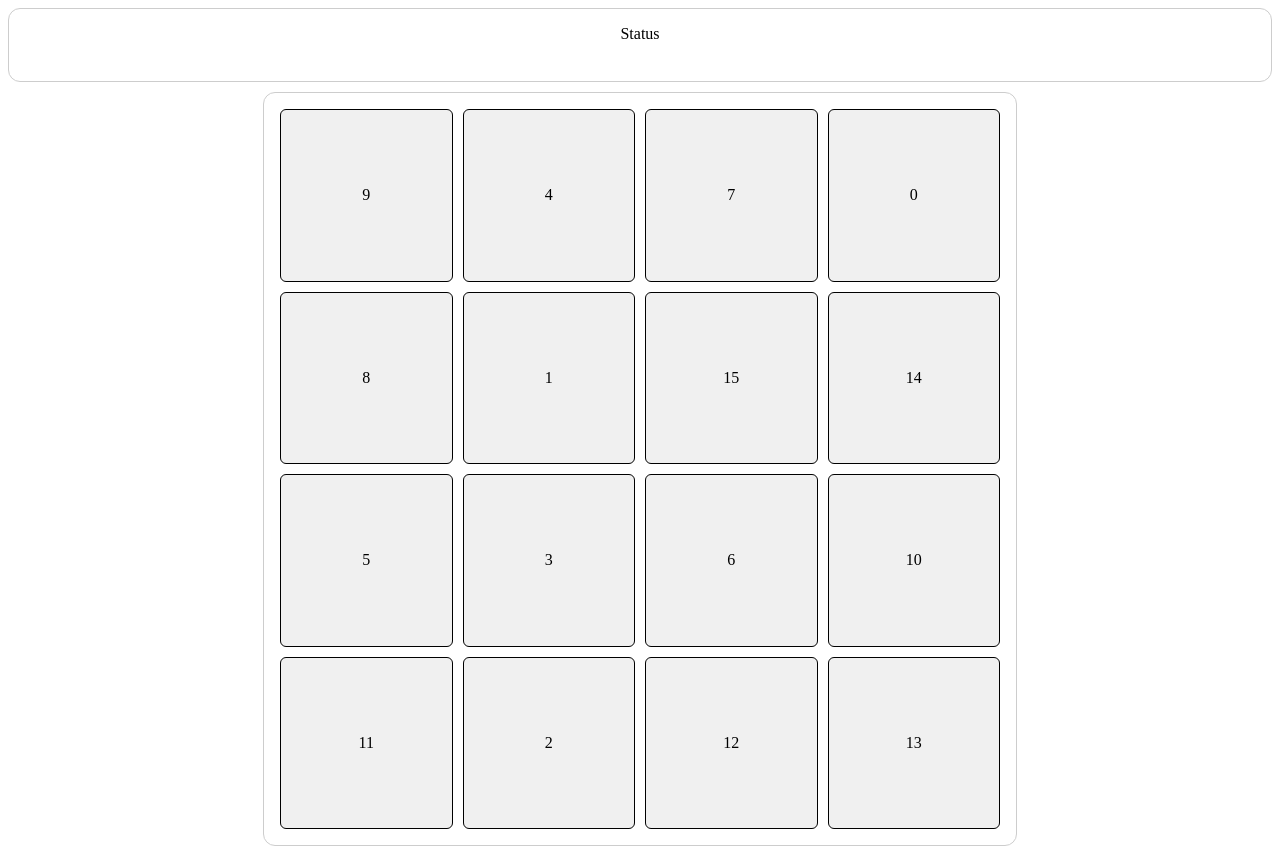
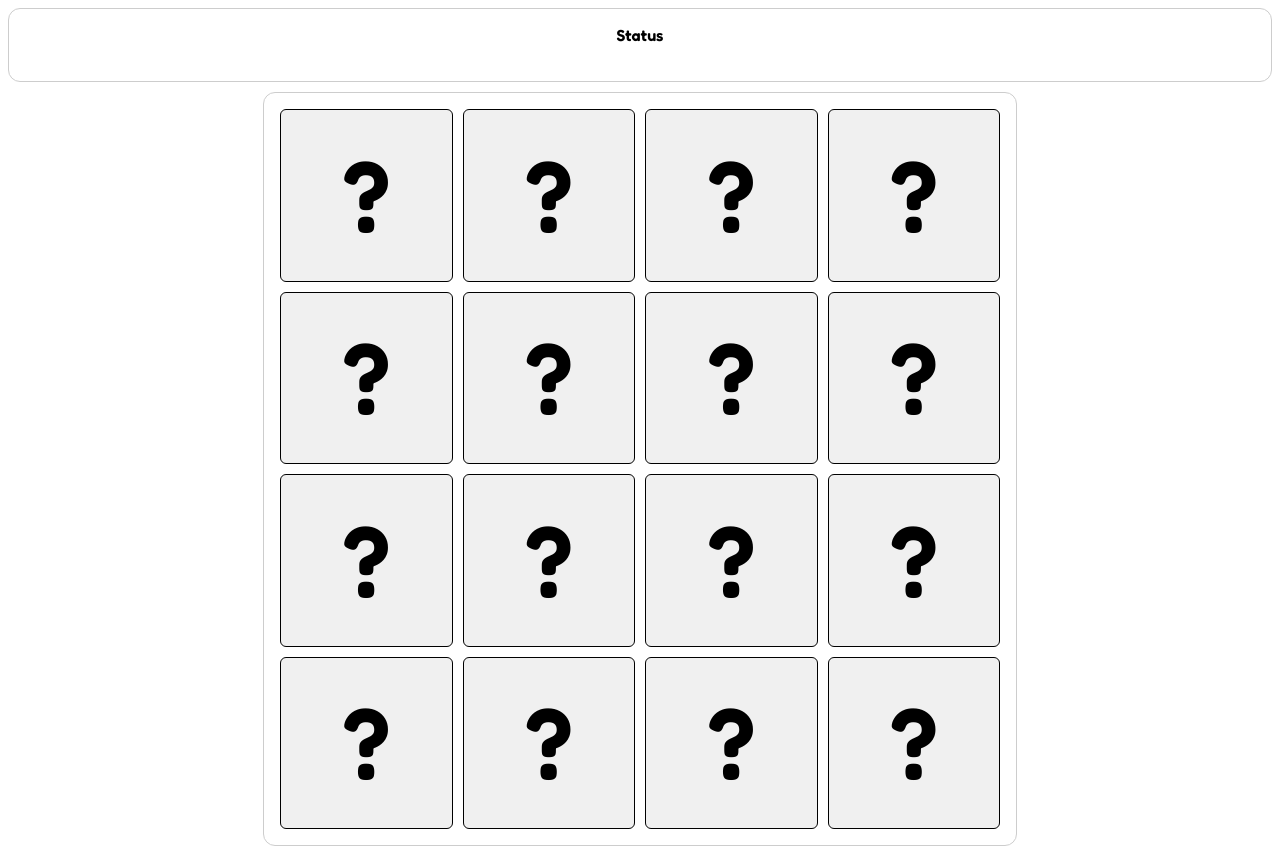
Before and after one commit to Hadi87s/Memory-Card-Game, a React (Vite) app: page /game in a window 1280 px wide. Built offline with nearby package versions, Linux system fonts and the light colour scheme.

Commit message:
Hiding the ? after the card is shown.

```diff
--- a/src/App.css
+++ b/src/App.css
@@ -1,4 +1,10 @@
-
+@import url('https://fonts.googleapis.com/css2?family=Fredoka:wght@300..700&display=swap');
+body {
+  font-family: "Fredoka", serif;
+  font-optical-sizing: auto;
+  font-weight: 600;
+  font-style: normal;
+}
 .placeholder {
   border: 1px solid #cdcdcd;
   display: flex;
--- a/src/components/card/card.css
+++ b/src/components/card/card.css
@@ -11,6 +11,11 @@
     transition: transform 300ms ease-in;
     transition: all 150ms ease-in;
     position: relative;
+    font-size: 100px;
+}
+
+.card.hideQM {
+    color: transparent;
 }
 
 .card:hover {
--- a/src/components/card/card.tsx
+++ b/src/components/card/card.tsx
@@ -16,9 +16,9 @@ const card = (props: IProps) => {
           ? `url(https://clipart.com/thumbs.php?f=/1500/batch_12/001500-0012-0000${props.card.option}_tnb.png)`
           : "none",
       }}
-      className={`card ${props.card.isFlipped ? "flip" : ""}`}
+      className={`card ${props.card.isFlipped ? "flip hideQM" : ""}`}
     >
-      {props.card.id}
+      ?
     </div>
   );
 };
--- a/src/screens/game.screen.tsx
+++ b/src/screens/game.screen.tsx
@@ -1,4 +1,4 @@
-import { useEffect, useState } from "react";
+import { useEffect, useRef, useState } from "react";
 import "./screens.css";
 import Card from "../components/card/card";
 import { ELevels, ICard } from "../types/@types";
@@ -8,12 +8,14 @@ import { createGameBoard } from "../utils/game.util";
 const GameScreen = () => {
   const CURRENT_LEVEL = ELevels.MEDIUM;
   const [cards, setCards] = useState<ICard[]>(createGameBoard(CURRENT_LEVEL));
-
+  const [isComparing, setIsComparing] = useState(false);
   const [invokedCard, setInvokedCard] = useState<ICard[]>([]);
 
   const handleOnClick = (clickedCard: ICard) => {
-    setInvokedCard((oldInvoked) => [...oldInvoked, clickedCard]);
-    updateCards(clickedCard, true);
+    if (!isComparing && invokedCard.length < 2) {
+      updateCards(clickedCard, true);
+      setInvokedCard((oldInvoked) => [...oldInvoked, clickedCard]);
+    }
   };
 
   const updateCards = (clickedCard: ICard, check: boolean) => {
@@ -27,11 +29,11 @@ const GameScreen = () => {
 
   useEffect(() => {
     if (invokedCard.length === 2) {
+      setIsComparing(true); // Disable further clicks
       const [firstCard, secondCard] = invokedCard;
 
       if (firstCard.value === secondCard.value) {
-        console.log("Match Found!");
-        // Update both cards in a single state update
+        // Keep the cards flipped
         const updatedCards = cards.map((card) =>
           card.id === firstCard.id || card.id === secondCard.id
             ? { ...card, isFlipped: true, visible: true }
@@ -39,8 +41,7 @@ const GameScreen = () => {
         );
         setCards(updatedCards);
       } else {
-        console.log("Not a Match");
-        // Flip both cards back after a delay in a single state update
+        // Flip the cards back after a delay
         setTimeout(() => {
           const updatedCards = cards.map((card) =>
             card.id === firstCard.id || card.id === secondCard.id
@@ -51,9 +52,10 @@ const GameScreen = () => {
         }, 1000);
       }
 
-      // Reset the invokedCard array after a delay
+      // Reset the invokedCard array and allow new clicks after a delay
       setTimeout(() => {
         setInvokedCard([]);
+        setIsComparing(false); // Re-enable clicks
       }, 1000);
     }
   }, [invokedCard]);
```
